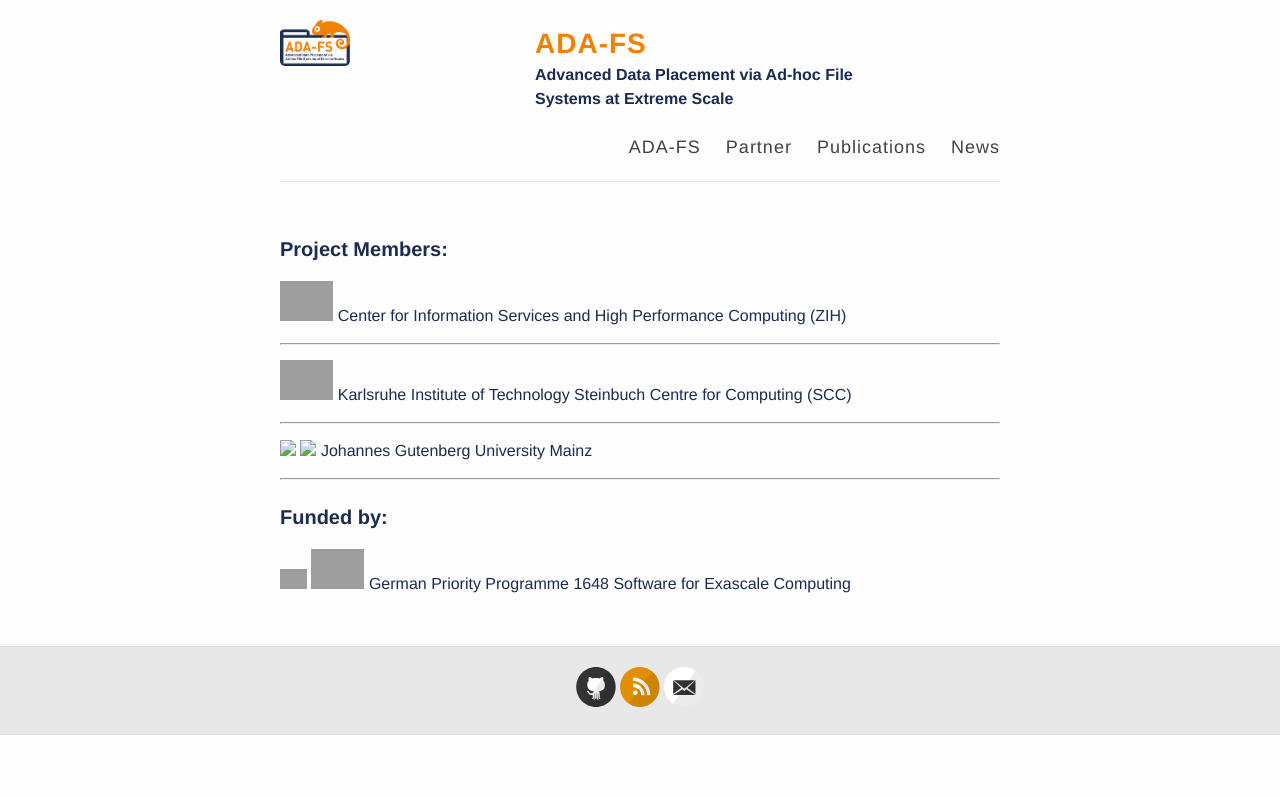
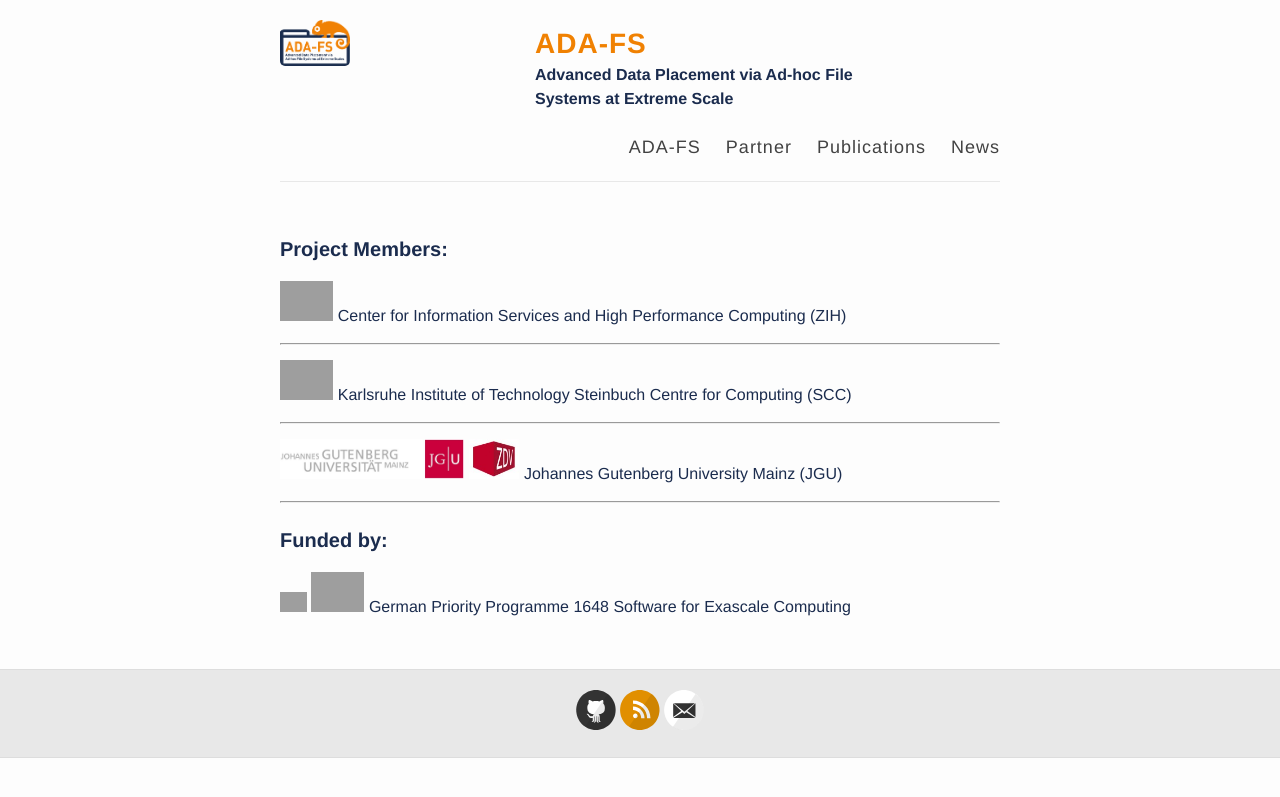
Before and after one commit to ada-fs/ada-fs.github.io, a Jekyll site: the page built from partner.md, in a window 1280 px wide. Shown: the top 797 px of the page. Built offline with Jekyll 4.4.1, drawn with Linux system fonts in a browser that asks for light colours; Markdown is read by kramdown in place of the engine named in the settings; grey boxes are pictures that could not be loaded.

Commit message:
Modified JGU logo fix

```diff
--- a/partner.md
+++ b/partner.md
@@ -16,9 +16,9 @@
 
 ---
 
-<img src="img/mainz_uni_logo.jpg" height="40" />
-<img src="img/mainz_zdv_logo.jpg" height="40" />
-<a href="https://research.zdv.uni-mainz.de">Johannes Gutenberg University Mainz</a>
+<img src="../img/mainz_uni_logo.jpg" height="40" />
+<img src="../img/mainz_zdv_logo.jpg" height="40" />
+<a href="https://research.zdv.uni-mainz.de">Johannes Gutenberg University Mainz (JGU)</a>
 
 ---
 
```
